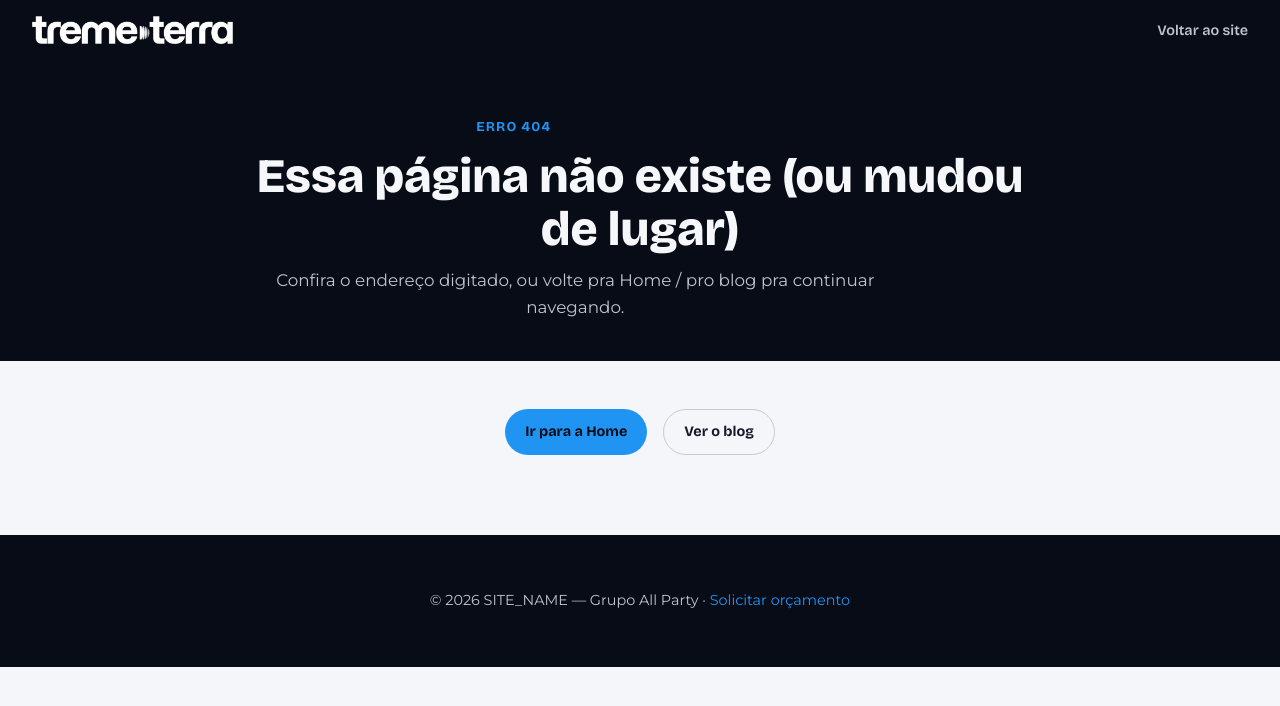
After one commit to Willsaalves/TremeTerra, a PHP site: page /404.php in a window 1280 px wide. The commit adds this page. Shown: the top 706 px of the page. Run offline with PHP 8.4, Linux system fonts and the light colour scheme; some libraries are stand-ins or nearby versions.

Commit message:
Adiciona sitemap.xml, 404 personalizado e GA4/GTM
- sitemap.php gera XML dinâmico com as 15 páginas estáticas + posts
  publicados do blog (router.php ganha a rota /sitemap.xml).
- 404.php serve uma página de erro com a identidade visual do site;
  router.php agora responde 404 de verdade em vez do genérico do
  servidor embutido do PHP.
- GA4 (gtag.js) e GTM instalados via partials/seo-meta.php, cobrindo
  automaticamente todas as páginas públicas; noscript do GTM injetado
  logo após <body> (generate-php.mjs pras páginas estáticas, edição
  direta em blog.php/blog-post.php). /admin fica de fora por não usar
  o partial de SEO.
- Corrige regressão introduzida pela regra de 404: a home ("/") não é
  um arquivo físico, então precisa de uma rota explícita pro
  index.php antes do catch-all de 404.

Co-Authored-By: Claude Sonnet 5 <noreply@anthropic.com>
Claude-Session: https://claude.ai/code/session_01DZT5XZpRYj1E8rptp2TZ7S

```diff
--- /dev/null
+++ b/404.php
@@ -0,0 +1,48 @@
+<?php
+declare(strict_types=1);
+
+require_once __DIR__ . '/config.php';
+?>
+<!doctype html>
+<html lang="pt-BR">
+<head>
+  <meta charset="UTF-8" />
+  <meta name="viewport" content="width=device-width, initial-scale=1" />
+  <title>Página não encontrada | <?= htmlspecialchars(SITE_NAME, ENT_QUOTES, 'UTF-8') ?></title>
+  <meta name="robots" content="noindex, follow" />
+  <link rel="preconnect" href="https://fonts.googleapis.com" />
+  <link rel="preconnect" href="https://fonts.gstatic.com" crossorigin />
+  <link rel="stylesheet" href="https://fonts.googleapis.com/css2?family=Bricolage+Grotesque:wght@600;700;800&family=Montserrat:wght@400;500;600;700;800&display=swap" />
+  <link rel="stylesheet" href="/blog.css" />
+</head>
+<body>
+  <header class="blog-header">
+    <div class="container">
+      <a href="/" class="logo"><img src="/logo-tremeterra.png" alt="<?= htmlspecialchars(SITE_NAME, ENT_QUOTES, 'UTF-8') ?>" width="150" height="21" /></a>
+      <nav><a href="/">Voltar ao site</a></nav>
+    </div>
+  </header>
+
+  <section class="blog-hero" style="text-align:center;">
+    <div class="container">
+      <p class="eyebrow">Erro 404</p>
+      <h1>Essa página não existe (ou mudou de lugar)</h1>
+      <p>Confira o endereço digitado, ou volte pra Home / pro blog pra continuar navegando.</p>
+    </div>
+  </section>
+
+  <div class="container" style="padding-block: 3rem; display:flex; gap:1rem; justify-content:center; flex-wrap:wrap;">
+    <a href="/" class="btn-admin">Ir para a Home</a>
+    <a href="/blog" class="btn-admin-ghost">Ver o blog</a>
+  </div>
+
+  <footer class="blog-footer">
+    <div class="container">
+      <p>
+        © <?= date('Y') ?> <?= htmlspecialchars(SITE_NAME, ENT_QUOTES, 'UTF-8') ?> — Grupo All Party ·
+        <a href="/#contato">Solicitar orçamento</a>
+      </p>
+    </div>
+  </footer>
+</body>
+</html>
--- a/blog-post.php
+++ b/blog-post.php
@@ -79,6 +79,7 @@ if (!empty($post['cover_image_url'])) {
   <link rel="stylesheet" href="/blog.css" />
 </head>
 <body>
+<noscript><iframe src="https://www.googletagmanager.com/ns.html?id=GTM-WQJVN5JZ" height="0" width="0" style="display:none;visibility:hidden"></iframe></noscript>
   <header class="blog-header">
     <div class="container">
       <a href="/" class="logo"><img src="/logo-tremeterra.png" alt="<?= htmlspecialchars(SITE_NAME, ENT_QUOTES, 'UTF-8') ?>" width="150" height="21" /></a>
--- a/blog.php
+++ b/blog.php
@@ -21,6 +21,7 @@ $pageCanonical   = SITE_URL . '/blog';
   <link rel="stylesheet" href="/blog.css" />
 </head>
 <body>
+<noscript><iframe src="https://www.googletagmanager.com/ns.html?id=GTM-WQJVN5JZ" height="0" width="0" style="display:none;visibility:hidden"></iframe></noscript>
   <header class="blog-header">
     <div class="container">
       <a href="/" class="logo"><img src="/logo-tremeterra.png" alt="<?= htmlspecialchars(SITE_NAME, ENT_QUOTES, 'UTF-8') ?>" width="150" height="21" /></a>
```
Also changed, not shown: partials/seo-meta.php (+15 -0 lines), router.php (+39 -3 lines), scripts/generate-php.mjs (+10 -0 lines), sitemap.php (added, +53 -0 lines).
